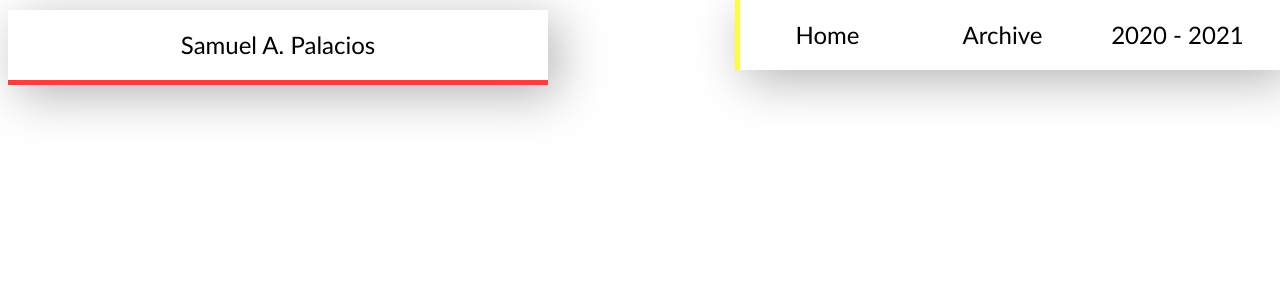
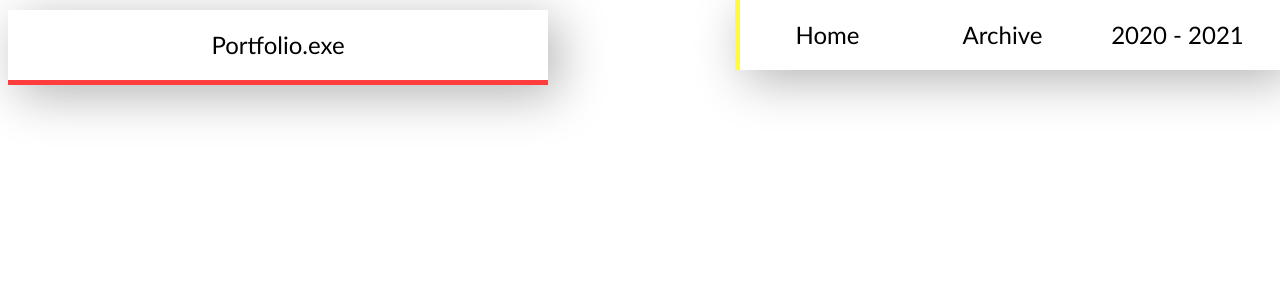
Before and after one commit to MeidenWeiss/portfolio.exe, a PHP site: page /index.php in a window 1280 px wide. Shown: the top 300 px of the page. Run offline with PHP 8.4, Linux system fonts and the light colour scheme.

Commit message:
Update index.php

```diff
--- a/index.php
+++ b/index.php
@@ -8,7 +8,7 @@ $page = (isset($_GET['page']) && $_GET['page'] != '') ? $_GET['page'] : '';
         <link rel= "stylesheet" type= "text/css" href= "css/index.css"/>
     </head>
     <body>
-        <div id="card"> Samuel A. Palacios </div>
+        <div id="card"> Portfolio.exe </div>
         <div id="nav_block">
             <div id="menu">
                 <a href="index.php"><div class="nav_box">Home</div></a>
```
